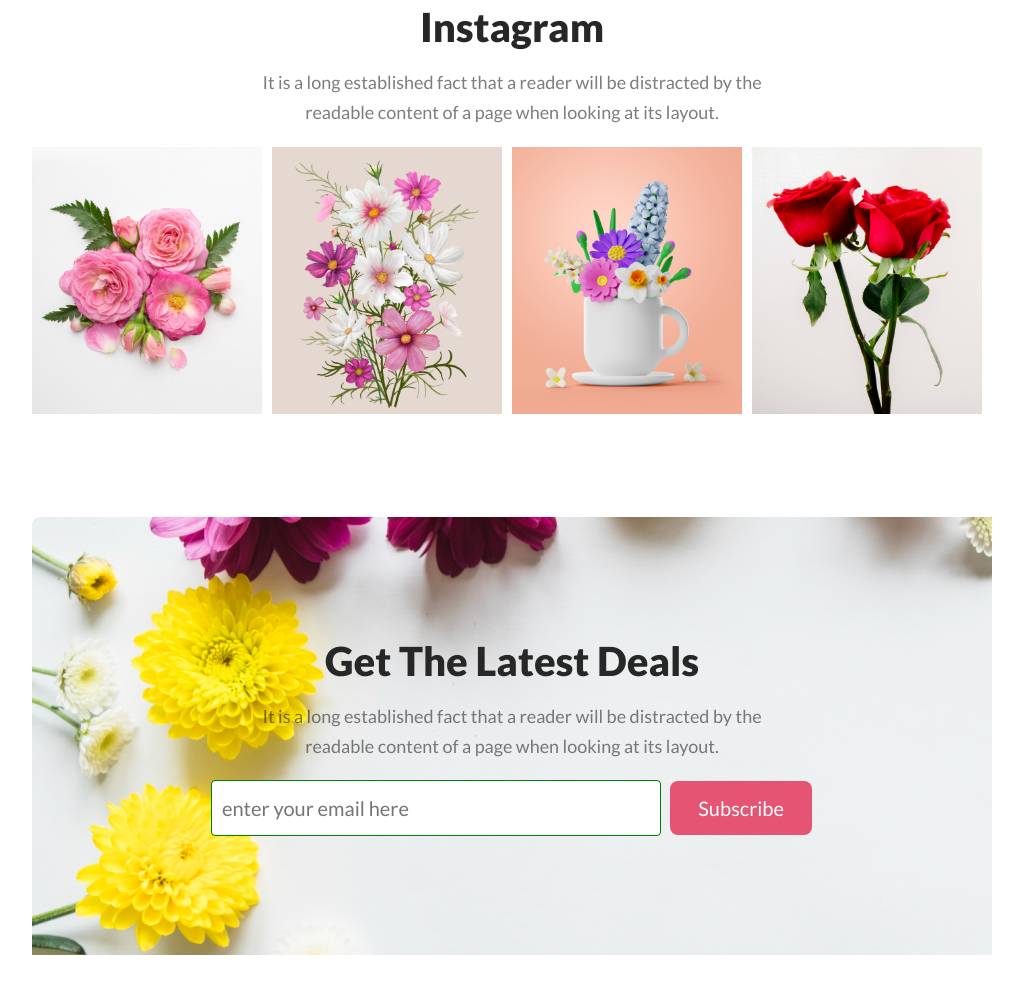
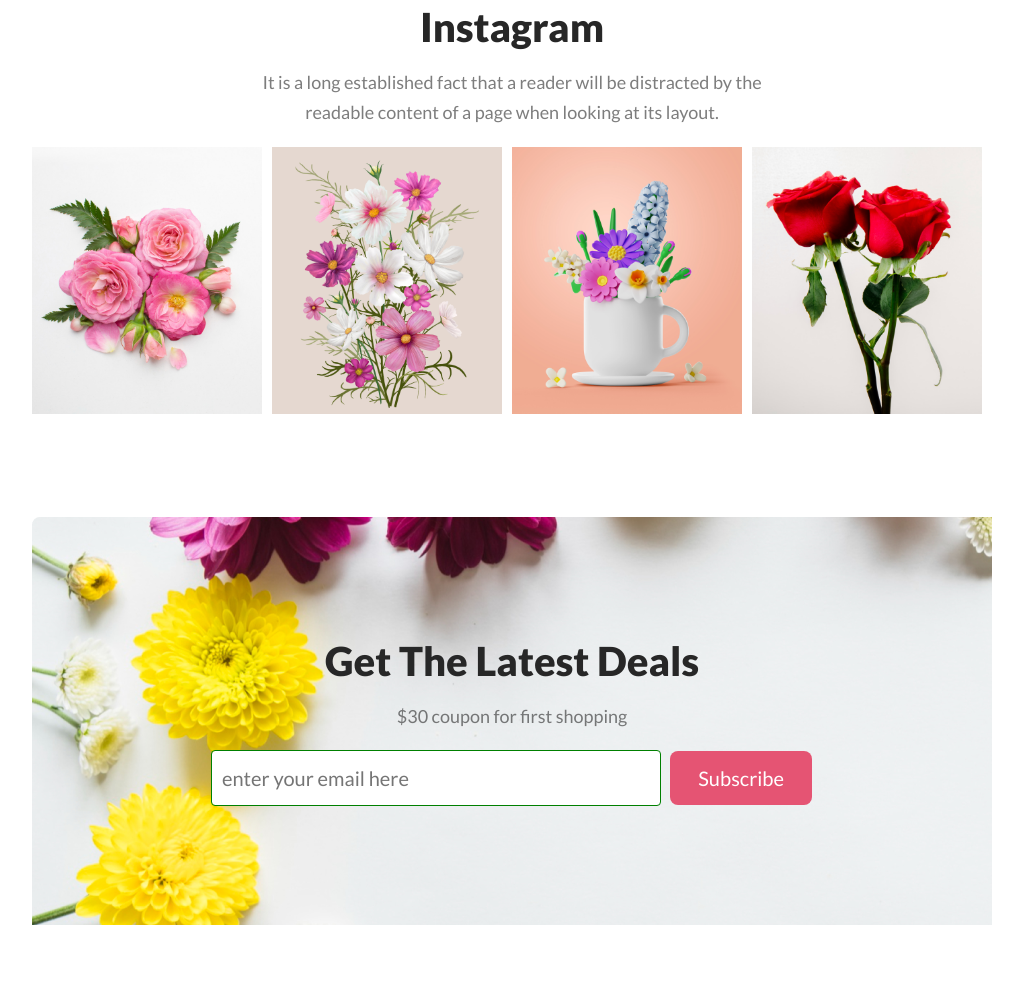
Before and after one commit to Mohammed-Saiful-Islam/flower-shop-main-1, a plain HTML site: page index.html in a window 1280 px wide. Shown: the part 2567-3560 px from the top of the page, without its empty margins (128-1151 px from the left). Drawn offline with Linux system fonts and the light colour scheme.

Commit message:
newsletter paragraph corrected

```diff
--- a/index.html
+++ b/index.html
@@ -105,11 +105,10 @@
         <div class="container newsletter-main">
             <div class="section-heading">
                 <h2>Get The Latest Deals</h2>
-                <p>It is a long established fact that a reader will be distracted by the readable content of a page when
-                    looking at its layout.</p>
+                <p>$30 coupon for first shopping</p>
             </div>
-            <form >
-                <input placeholder="enter your email here"  type="email" name="" id="">
+            <form>
+                <input placeholder="enter your email here" type="email" name="" id="">
                 <button>Subscribe</button>
             </form>
         </div>
```
Also changed, not shown: styles/style.css (+6 -4 lines).
